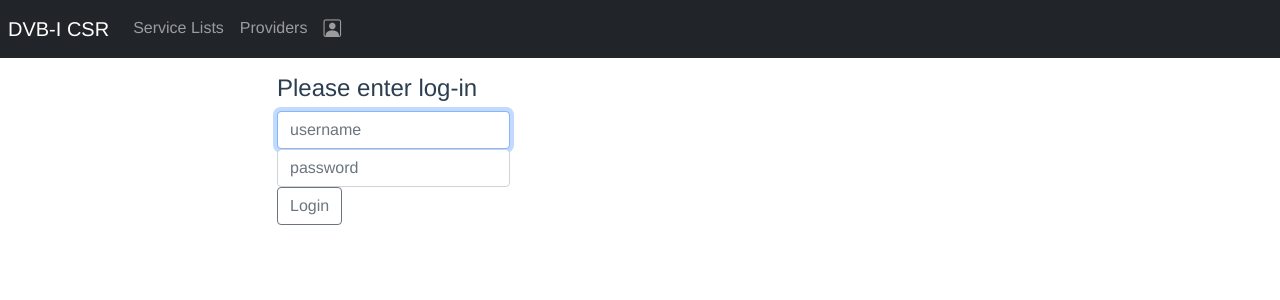
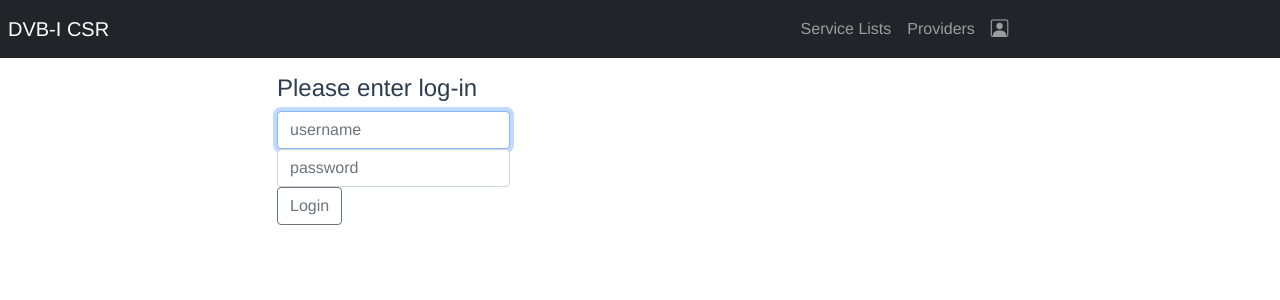
Before and after one commit to DVBProject/DVB-I-Reference-CSR, a Vue app in the folder frontend/: page /login in a window 1280 px wide. Shown: the top 300 px of the page. Built offline with nearby package versions, Linux system fonts and the light colour scheme.

Commit message:
nav layout

```diff
--- a/frontend/src/App.vue
+++ b/frontend/src/App.vue
@@ -2,7 +2,7 @@
   <div id="app">
     <nav class="navbar navbar-expand navbar-dark bg-dark px-2">
       <router-link to="/" class="navbar-brand">DVB-I CSR</router-link>
-      <div class="navbar-nav mr-auto">
+      <div class="navbar-nav mr-auto container justify-content-end">
 
         <li class="nav-item" >
           <router-link to="/servicelists" class="nav-link">Service Lists</router-link>
```
